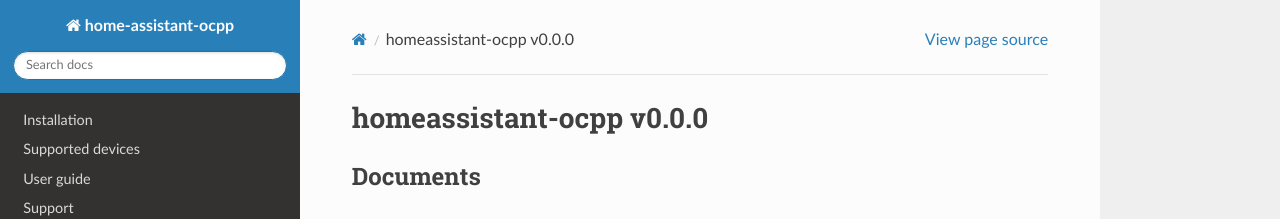
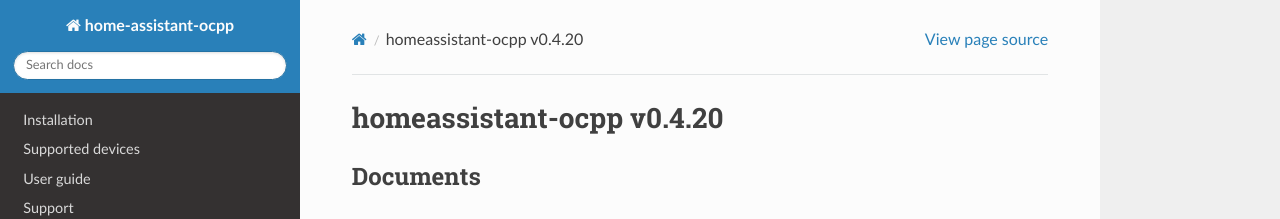
Before and after one commit to lbbrhzn/ocpp, a Sphinx documentation site: the page built from docs/README.md, in a window 1280 px wide. Shown: the top 219 px of the page. Built offline with Sphinx 7.4.7 and the Read the Docs theme 2.0.0, drawn with Linux system fonts in a browser that asks for light colours.

Commit message:
Update README.md

```diff
--- a/docs/README.md
+++ b/docs/README.md
@@ -1,4 +1,4 @@
-# homeassistant-ocpp v0.0.0
+# homeassistant-ocpp v0.4.20
 
 Documents
 ---------
```
